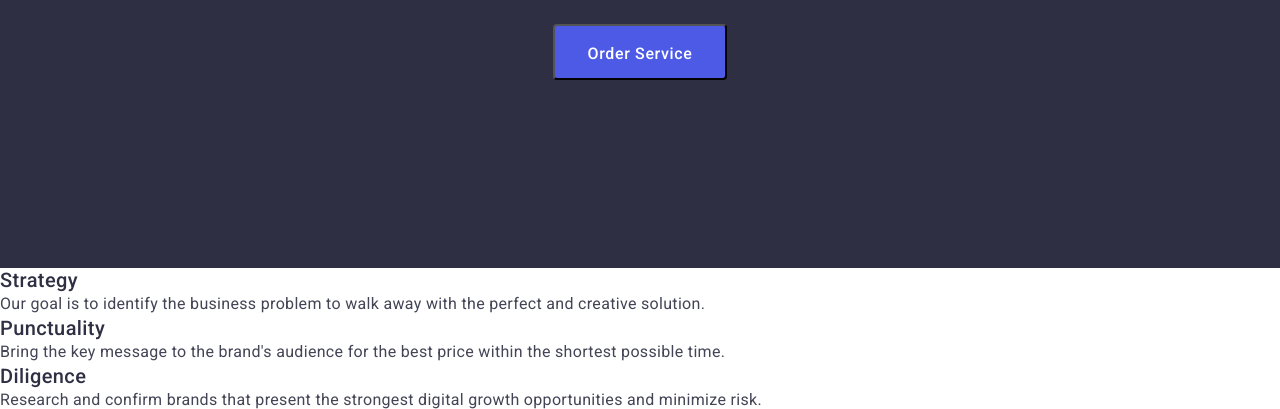
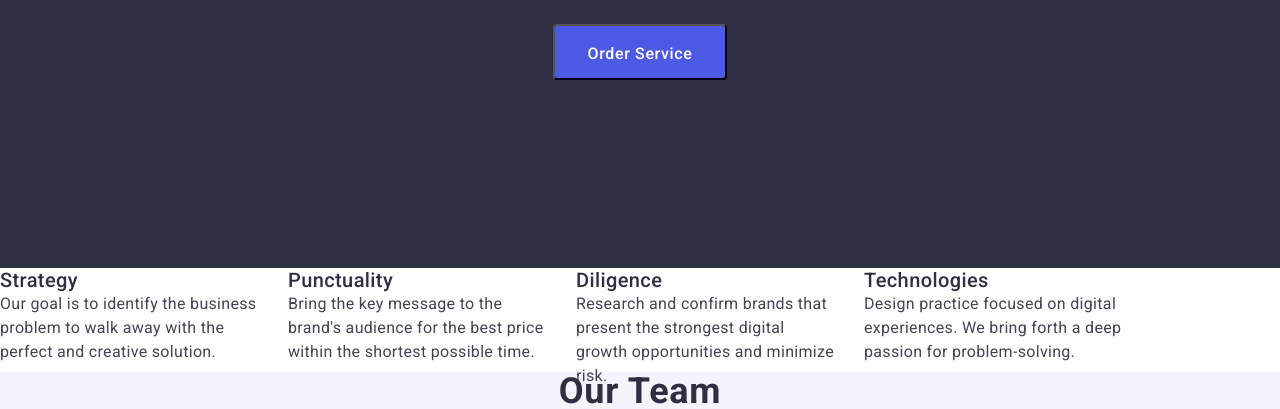
Before and after one commit to Elis89-lgtm/goit-markup-hw-03, a plain HTML site: page index.html in a window 1280 px wide. Shown: the part 405-814 px from the top of the page. Drawn offline with nearby package versions, Linux system fonts and the light colour scheme.

Commit message:
add styles file

```diff
--- a/css/styles.css
+++ b/css/styles.css
@@ -184,6 +184,16 @@ ul {
   overflow: hidden;
 }
 
+.features-list {
+  display: flex;
+  width: 1128px;
+  height: 104px;
+  gap: 24px;
+}
+
+.features-item {
+  width: calc((100% - 72px) / 4);
+}
 .features-name {
   font-weight: 500;
   font-size: 20px;
```
